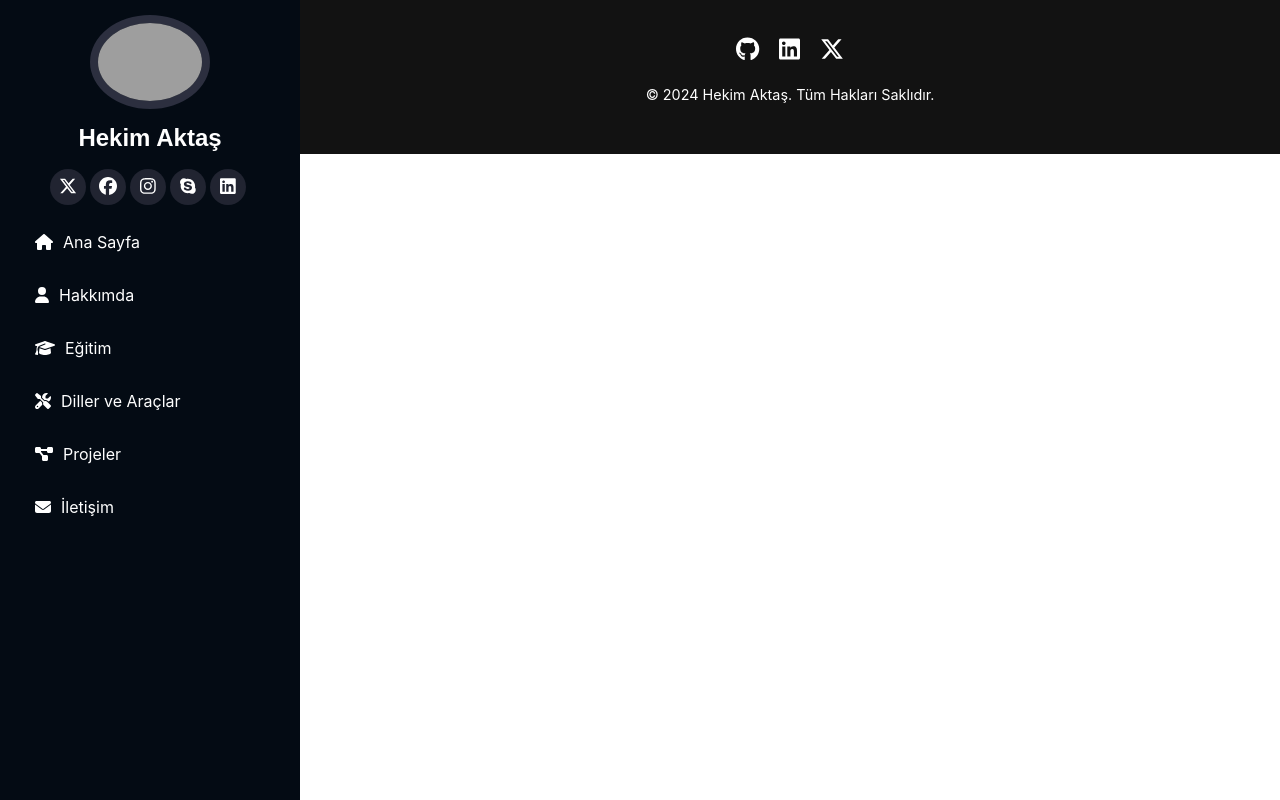
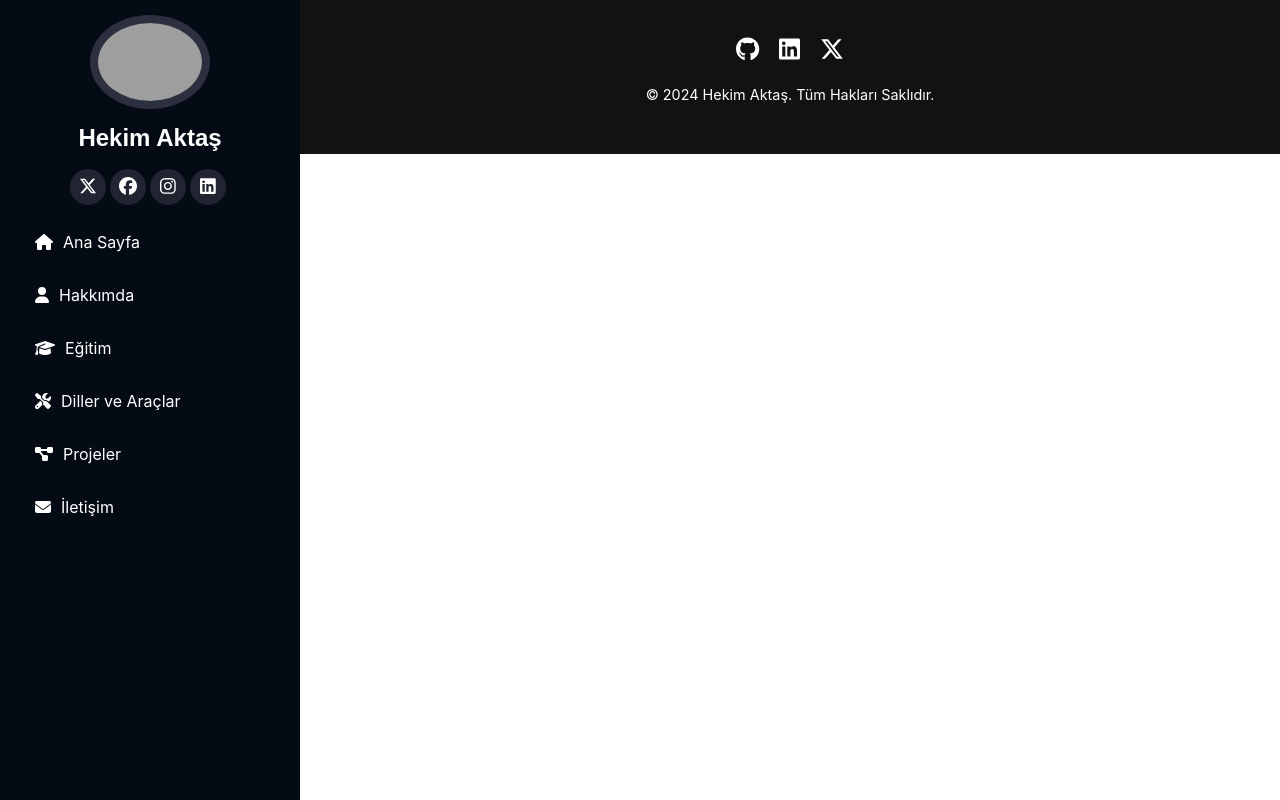
Before and after one commit to aktashekimcan/hekimcan-website-3, a Next.js app: page /components/Navbar in a window 1280 px wide. Built offline with nearby package versions, Linux system fonts and the light colour scheme; grey boxes are pictures that could not be loaded.

Commit message:
Updated Navbar.tsx

```diff
--- a/pages/components/Navbar.tsx
+++ b/pages/components/Navbar.tsx
@@ -185,9 +185,7 @@ const Header = () => {
               <SocialLink href="#" className="instagram">
                 <FontAwesomeIcon icon={faInstagram} />
               </SocialLink>
-              <SocialLink href="#" className="google-plus">
-                <FontAwesomeIcon icon={faSkype} />
-              </SocialLink>
+
               <SocialLink href="#" className="linkedin">
                 <FontAwesomeIcon icon={faLinkedin} />
               </SocialLink>
```
